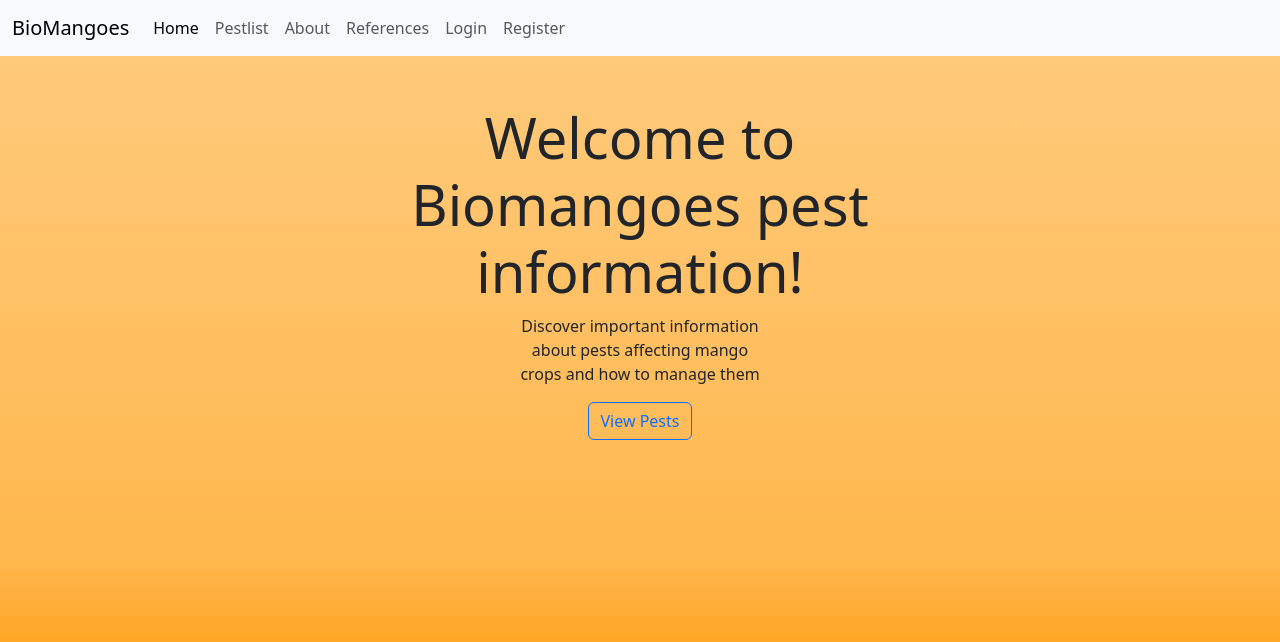
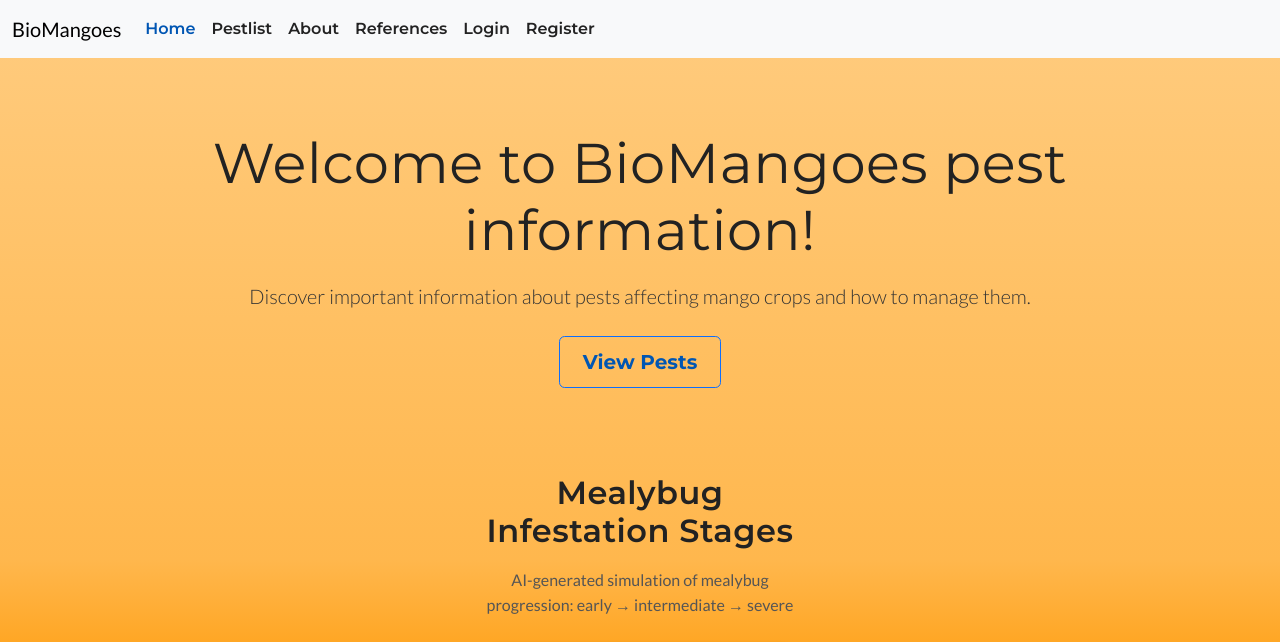
Before and after one commit to HoustonMichaelVaughn/HIT237, a Django app: page / in a window 1280 px wide. Shown: the top 642 px of the page. Run offline with Django 5.2, Linux system fonts and the light colour scheme; some libraries are stand-ins or nearby versions.

Commit message:
UI experiment: polished fonts, updated home section, added GIF and custom CSS

```diff
--- a/mango_pests/static/css/style.css
+++ b/mango_pests/static/css/style.css
@@ -1,25 +1,129 @@
-/*
-    Used for the project_list transistions
-    Sources:
-    https://www.w3schools.com/css/css_pseudo_classes.asp
-    https://cssgradient.io/
-    https://www.canva.com/colors/color-wheel/
 
+@import url("https://fonts.googleapis.com/css2?family=Lato:wght@300;400;700&family=Montserrat:wght@400;600;700&display=swap");
+
+/* 1) GLOBAL / BODY
+   - Gradient background pulled from before.
+   - Fonts: Lato for body; Montserrat for headings/nav/buttons.
 */
 
 
 body {
-    /*background: linear-gradient(180deg, rgba(255,152,0,1) 0%, rgba(255,184,0,1) 42%, rgba(201,255,0,1) 100%);*/
-    /*background: linear-gradient(to bottom, #ffcc80, #ffb74d, #ff9800);*/
-    background: linear-gradient(to bottom, rgba(255, 204, 128, 1) 0%, rgba(255, 183, 77, 1) 70%, rgba(255, 167, 38, 1) 80%, rgba(255, 152, 0, 1) 100%);
+  background: linear-gradient(
+    to bottom,
+    rgba(255, 204, 128, 1) 0%,
+    rgba(255, 183, 77, 1) 70%,
+    rgba(255, 167, 38, 1) 80%,
+    rgba(255, 152, 0, 1) 100%
+  );
   background-attachment: fixed;
-    color: #333;
-    font-family: Arial, sans-serif;
+  color: #333333;
+  font-family: "Lato", sans-serif;
+  font-weight: 400;
+  line-height: 1.6;
   margin: 0;
   padding: 0;
 }
 
-/*There is a surprising lack of tutorials on how to make a fab using css and boostrap so below is A.I generated*/
+/* 2) HEADINGS (h1–h6) */
+h1, h2, h3, h4, h5, h6 {
+  font-family: "Montserrat", sans-serif;
+  font-weight: 600;
+  color: #222222;
+  margin-bottom: 1.2rem;
+}
+
+h1, h2 {
+  letter-spacing: 0.5px;
+}
+
+h1:hover, h2:hover, h3:hover {
+  color: #111111;
+}
+
+/* 3) PARAGRAPHS / FORM TEXT */
+p, label, input, textarea, select, option {
+  font-family: "Lato", sans-serif;
+  font-weight: 400;
+  font-size: 1rem;
+  margin-bottom: 1rem;
+  color: #333333;
+}
+
+/* 4) NAVBAR LINKS */
+.navbar-nav .nav-link {
+  font-family: "Montserrat", sans-serif;
+  font-weight: 600;
+  font-size: 1rem;
+  color: #222222 !important;
+  padding: 0.5rem 0.75rem;
+  transition: color 0.2s ease-in-out;
+}
+
+.navbar-nav .nav-link:hover,
+.navbar-nav .nav-link.active {
+  color: #0056b3 !important;
+}
+
+/* 5) BUTTONS */
+.btn-outline-primary {
+  font-family: "Montserrat", sans-serif;
+  font-weight: 700;
+  color: #0056b3;
+  padding: 0.6rem 1.4rem;
+  border-radius: 0.35rem;
+  border-width: 1.5px;
+  transition: background-color 0.2s ease, color 0.2s ease, box-shadow 0.2s ease;
+}
+
+.btn-outline-primary:hover {
+  color: #ffffff !important;
+  background-color: #0056b3;
+  border-color: #004085;
+  box-shadow: 0 2px 8px rgba(0, 0, 0, 0.15);
+}
+
+.btn-primary,
+.btn-secondary {
+  font-family: "Montserrat", sans-serif;
+  font-weight: 600;
+}
+
+/* 5) Pull the entire progression section up slightly so it sits closer to the hero section*/
+#disease-progression {
+  margin-top: -1rem;
+}
+
+/* 6) CARD DISEASE‐PROGRESSION ----- */
+#disease-progression {
+  max-width: 400px;
+  margin: 2rem auto;
+  padding: 0 1rem;
+}
+
+#disease-progression img {
+  width: 100%;
+  max-height: 300px;
+  object-fit: cover;
+  border-radius: 0.5rem;
+  box-shadow: 0 2px 6px rgba(0, 0, 0, 0.1);
+}
+
+#disease-progression .card {
+  max-width: 300px;
+  margin: 0 auto;
+}
+
+#disease-progression .card-body {
+  background-color: #ffffff;
+  padding: 1rem 1.25rem;
+}
+
+#disease-progression p.text-muted {
+  margin-bottom: 0;
+  color: #555555 !important;
+}
+
+/* 7) FLOATING ACTION BUTTON  */
 .fab {
   position: fixed;
   bottom: 20px;
@@ -27,6 +131,22 @@ body {
   z-index: 999;
   border-radius: 50%;
   padding: 0.75rem 1rem;
-    font-size: 1.25rem;
+  font-size: 1.00rem;
   box-shadow: 0 4px 10px rgba(0, 0, 0, 0.3);
+  font-family: "Montserrat", sans-serif;
+  font-weight: 600;
+  background-color: #0056b3;
+  color: #ffffff;
+  border: none;
+  transition: background-color 0.2s ease, box-shadow 0.2s ease;
 }
+
+.fab:hover {
+  background-color: #003f7d;
+  box-shadow: 0 6px 14px rgba(0, 0, 0, 0.4);
+}
+
+/* 8) UTILITY: text-muted override if needed later */
+.text-muted {
+  color: #555555 !important;
+}
--- a/mango_pests/templates/mango_pests/base.html
+++ b/mango_pests/templates/mango_pests/base.html
@@ -1,23 +1,39 @@
 {% comment %}
 Base html provides the basic layout persistent across all pages.
-block head provides the JS include only for pages that need it (e.g. project_detail.html).
-Sources:
-  ~Navbar~
-  https://pypi.org/project/django-bootstrap5/
-  https://getbootstrap.com/docs/5.0/components/navbar/
+We load Bootstrap’s CSS first, then our own "style.css",
+then Bootstrap’s JavaScript. This ensures our custom styles
+will not be immediately overridden by Bootstrap.
 {% endcomment %}
+
 <!DOCTYPE html>
 <html lang="en">
 
 <head>
-  <meta charset="UTF-8">
-  <meta name="viewport" content="width=device-width, initial-scale=1.0">
+  <meta charset="UTF-8" />
+  <meta name="viewport" content="width=device-width, initial-scale=1.0" />
   <title>Mango Pests</title>
+
   {% load static %}
-  <link rel="stylesheet" href="{% static 'css/style.css' %}">
+
   {% load django_bootstrap5 %}
+
+  {# 1) Google Fonts for headings/body #}
+  <link
+    href="https://fonts.googleapis.com/css2?
+          family=Lato:wght@300;400;700&
+          family=Montserrat:wght@400;600;700&display=swap"
+    rel="stylesheet"
+  />
+
+  {# 2) Bootstrap CSS #}
   {% bootstrap_css %}
+
+  {# 3) this better custom stylesheet (override Bootstrap -finally) #}
+  <link rel="stylesheet" href="{% static 'css/style.css' %}" />
+
+  {# 4) Bootstrap JavaScript #}
   {% bootstrap_javascript %}
+
   {% block head %}{% endblock %}
 </head>
 
@@ -25,19 +41,21 @@ Sources:
   <nav class="navbar navbar-expand-lg navbar-light bg-light mb-5">
     <div class="container-fluid">
       <a class="navbar-brand" href="{% url 'home' %}">BioMangoes</a>
-      <button class="navbar-toggler" type="button"
-              data-bs-toggle="collapse"
-              data-bs-target="#navbarSupportedContent"
-              aria-controls="navbarSupportedContent"
-              aria-expanded="false"
-              aria-label="Toggle navigation">
+      <button
+        class="navbar-toggler"
+        type="button"
+        data-bs-toggle="collapse"
+        data-bs-target="#navbarSupportedContent"
+        aria-controls="navbarSupportedContent"
+        aria-expanded="false"
+        aria-label="Toggle navigation"
+      >
         <span class="navbar-toggler-icon"></span>
       </button>
 
       <div class="collapse navbar-collapse" id="navbarSupportedContent">
         <ul class="navbar-nav mb-2 mb-lg-0">
-
-          <!-- Home -->
+          {# Home #}
           <li class="nav-item">
             <a
               class="nav-link {% if request.resolver_match.url_name == 'home' %}active{% endif %}"
@@ -48,7 +66,7 @@ Sources:
             </a>
           </li>
 
-          <!-- Pestlist -->
+          {# Pestlist #}
           <li class="nav-item">
             <a
               class="nav-link {% if request.resolver_match.url_name == 'pestlist' %}active{% endif %}"
@@ -59,7 +77,7 @@ Sources:
             </a>
           </li>
 
-          <!-- About -->
+          {# About #}
           <li class="nav-item">
             <a
               class="nav-link {% if request.resolver_match.url_name == 'about' %}active{% endif %}"
@@ -70,7 +88,7 @@ Sources:
             </a>
           </li>
 
-          <!-- References -->
+          {# References #}
           <li class="nav-item">
             <a
               class="nav-link {% if request.resolver_match.url_name == 'references' %}active{% endif %}"
@@ -82,7 +100,7 @@ Sources:
           </li>
 
           {% if user.is_authenticated %}
-            <!-- Logout (as a form button) -->
+            {# Logout #}
             <li class="nav-item">
               <form action="{% url 'logout' %}" method="post" style="display:inline;">
                 {% csrf_token %}
@@ -95,7 +113,7 @@ Sources:
                 </button>
               </form>
             </li>
-            <!-- Profile -->
+            {# Profile #}
             <li class="nav-item">
               <a
                 class="nav-link {% if request.resolver_match.url_name == 'profile' %}active{% endif %}"
@@ -106,7 +124,7 @@ Sources:
               </a>
             </li>
           {% else %}
-            <!-- Login -->
+            {# Login #}
             <li class="nav-item">
               <a
                 class="nav-link {% if request.resolver_match.url_name == 'login' %}active{% endif %}"
@@ -116,7 +134,7 @@ Sources:
                 Login
               </a>
             </li>
-            <!-- Register -->
+            {# Register #}
             <li class="nav-item">
               <a
                 class="nav-link {% if request.resolver_match.url_name == 'register' %}active{% endif %}"
--- a/mango_pests/templates/mango_pests/home.html
+++ b/mango_pests/templates/mango_pests/home.html
@@ -1,26 +1,44 @@
-{% extends "mango_pests/base.html"%}
+{% extends "mango_pests/base.html" %}
+{% load static %}
 
-{%comment%}
-Sources:
-https://getbootstrap.com/docs/4.0/components/buttons/
-{%endcomment%}
+{% block content %}
 
-{%block content%}
-<div class="container text-center">
+<section id="hero" class="py-4 text-center" style="min-height: 40vh;">
+  <div class="container">
+    <h1 class="display-4 mb-3">Welcome to BioMangoes pest information!</h1>
+    <p class="lead mb-4">
+      Discover important information about pests affecting mango crops and how to manage them.
+    </p>
+    <a href="{% url 'pestlist' %}" class="btn btn-outline-primary btn-lg">View Pests</a>
+  </div>
+</section>
+
+<section id="disease-progression" class="py-3">
+  <div class="container">
+    <h2 class="mb-3 text-center">Mealybug Infestation Stages</h2>
+    <p class="text-muted text-center mb-4">
+      AI-generated simulation of mealybug progression: early → intermediate → severe
+    </p>
     <div class="row justify-content-center">
-        <div class="col-md-6">
-            <h1 class="display-4">Welcome to Biomangoes pest information!</h1>
+      <div class="col-auto">
+        <div class="card shadow-sm border-3" style="width: 700px;">
+          <img
+            src="{% static 'images/pests/mealybug_progression/mangobasictransition.gif' %}"
+            alt="Mealybug progression from early to severe"
+            class="img-fluid rounded-top"
+          />
+          <div class="card-body bg-white">
+            <p class="text-muted mb-0 text-center">
+              Tip: Regularly scout your orchard to catch pests early and avoid severe infestations.
+            </p>
+          </div>
         </div>
+      </div>
+      <div class="w-100 text-center small text-muted mt-2">
+        (Images by Gislene FDLC; animation by Dean Metcalfe)
+      </div>
     </div>
-    <div class="row justify-content-center">
-        <div class="col-md-3">
-            <p>Discover important information about pests affecting mango crops and how to manage them</p>
-        </div>
-    </div>
-    <div class="row justify-content-center">
-        <div class="col-md-6">
-            <a type="button" href="{% url 'pestlist' %}" class="btn btn-outline-primary">View Pests</a>
-        </div>
-    </div>
-</div>
-{%endblock%}
+  </div>
+</section>
+
+{% endblock %}
--- a/mango_pests/views.py
+++ b/mango_pests/views.py
@@ -1,3 +1,5 @@
+# mango_pests/views.py
+
 from django.shortcuts import render, redirect, get_object_or_404
 from django.http import Http404, HttpRequest
 from django.views import View
@@ -15,16 +17,27 @@ from .models import FarmBlock, PestCheck
 def home(request):
     return render(request, "mango_pests/home.html")
 
+
 class PestListView(View):
     def get(self, request: HttpRequest):
         search = request.GET.get("search", "").lower()
-        pestcards = [pest.__dict__ for pest in Pestsdiseases if search in pest.cardtitle.lower()] if search else [pest.__dict__ for pest in Pestsdiseases]
-        return render(request, "mango_pests/project_list.html", {"pestcards": pestcards, "search": search})
+        pestcards = (
+            [pest.__dict__ for pest in Pestsdiseases if search in pest.cardtitle.lower()]
+            if search
+            else [pest.__dict__ for pest in Pestsdiseases]
+        )
+        return render(
+            request, "mango_pests/project_list.html", {"pestcards": pestcards, "search": search}
+        )
+
 
 class PestDetailView(View):
     def get(self, request, slugurl):
-        pestdetails = next((pest.__dict__ for pest in Pestsdiseases if pest.urlslug == slugurl), None)
+        pestdetails = next(
+            (pest.__dict__ for pest in Pestsdiseases if pest.urlslug == slugurl), None
+        )
         return render(request, "mango_pests/project_detail.html", {"pestdetails": pestdetails})
+
 
 class AboutView(View):
     def get(self, request):
@@ -36,9 +49,11 @@ class AboutView(View):
         ]
         return render(request, "mango_pests/about.html", {"aboutcards": aboutcards})
 
+
 class ReferencesView(View):
     def get(self, request):
         return render(request, "mango_pests/references.html", {"references": References})
+
 
 # CRUD Views (shared template logic)
 
@@ -48,7 +63,12 @@ def create_pest(request):
     if request.method == "POST" and form.is_valid():
         form.save()
         return redirect("pestlist")
-    return render(request, "mango_pests/farm_check_add.html", {"form": form, "title": "Add Pest", "button_label": "Create"})
+    return render(
+        request,
+        "mango_pests/farm_check_add.html",
+        {"form": form, "title": "Add Pest", "button_label": "Create"},
+    )
+
 
 @login_required
 def add_farm_block(request):
@@ -58,7 +78,12 @@ def add_farm_block(request):
         farm_block.grower = request.user
         farm_block.save()
         return redirect("profile")
-    return render(request, "mango_pests/farm_check_add.html", {"form": form, "title": "Add Farm Block", "button_label": "Create"})
+    return render(
+        request,
+        "mango_pests/farm_check_add.html",
+        {"form": form, "title": "Add Farm Block", "button_label": "Create"},
+    )
+
 
 @login_required
 def create_pest_check(request):
@@ -66,7 +91,12 @@ def create_pest_check(request):
     if request.method == "POST" and form.is_valid():
         pest_check = form.save()
         return redirect("profile")
-    return render(request, "mango_pests/farm_check_add.html", {"form": form, "title": "Log New Pest Check", "button_label": "Create"})
+    return render(
+        request,
+        "mango_pests/farm_check_add.html",
+        {"form": form, "title": "Log New Pest Check", "button_label": "Create"},
+    )
+
 
 # Update Views
 class FarmBlockUpdateView(LoginRequiredMixin, UpdateView):
@@ -79,12 +109,13 @@ class FarmBlockUpdateView(LoginRequiredMixin, UpdateView):
 
     def get_context_data(self, **kwargs):
         context = super().get_context_data(**kwargs)
-        context["title"] = f"Edit Farm Block \"{self.object.name}\""
+        context["title"] = f'Edit Farm Block "{self.object.name}"'
         context["button_label"] = "Save Changes"
         return context
 
     def get_success_url(self):
         return reverse_lazy("profile")
+
 
 class PestCheckUpdateView(LoginRequiredMixin, UpdateView):
     model = PestCheck
@@ -109,6 +140,7 @@ class PestCheckUpdateView(LoginRequiredMixin, UpdateView):
         context["button_label"] = "Save Changes"
         return context
 
+
 # Delete Views
 class FarmBlockDeleteView(LoginRequiredMixin, DeleteView):
     model = FarmBlock
@@ -120,8 +152,11 @@ class FarmBlockDeleteView(LoginRequiredMixin, DeleteView):
 
     def get_context_data(self, **kwargs):
         context = super().get_context_data(**kwargs)
-        context["confirm_message"] = f"Are you sure you want to delete the farm block \"{self.object.name}\"?"
+        context[
+            "confirm_message"
+        ] = f'Are you sure you want to delete the farm block "{self.object.name}"?'
         return context
+
 
 class PestCheckDeleteView(LoginRequiredMixin, DeleteView):
     model = PestCheck
```
Also changed, not shown: mango_pests/urls.py (+30 -4 lines), mango_pests_project/settings.py (+38 -45 lines), 1 other file. Lines whose indentation alone changed are shown as unchanged.
